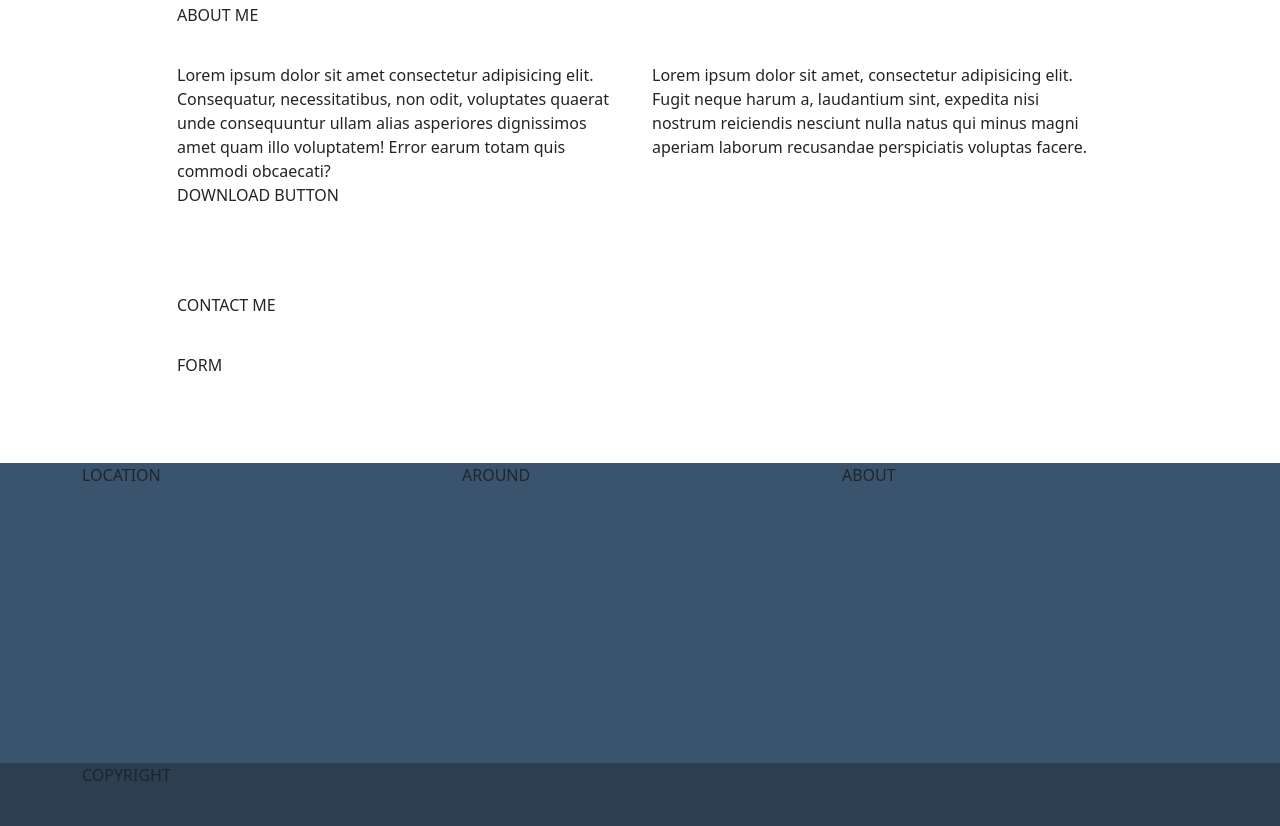
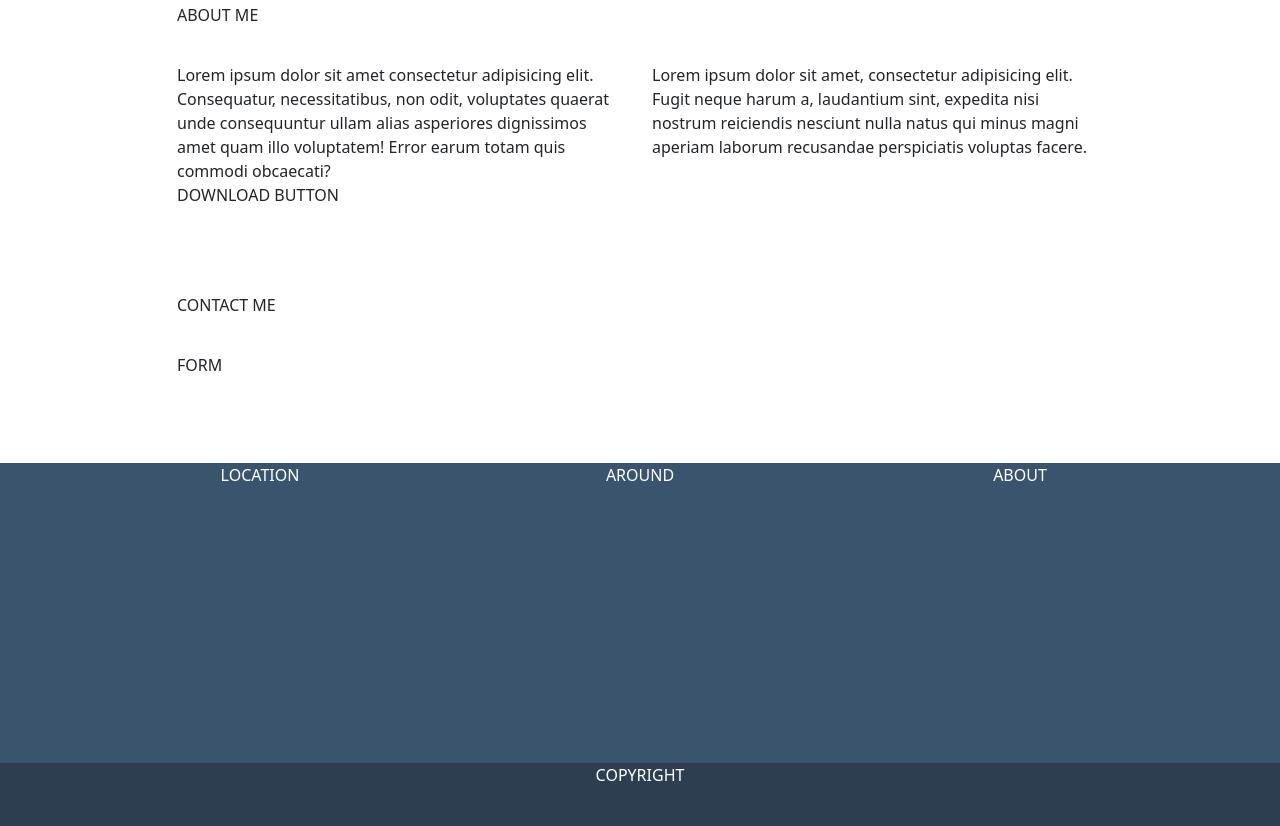
Before and after one commit to jackbottaro/html-css-bootstrap-freelancer, a plain HTML site: page index.html in a window 1280 px wide. Shown: the part 1609-2435 px from the top of the page. Drawn offline with nearby package versions, Linux system fonts and the light colour scheme.

Commit message:
added justify content and changed text color

```diff
--- a/index.html
+++ b/index.html
@@ -14,8 +14,8 @@
   <header class="bg-blue">
     <div class="container">
       <div class="row">
-        <div class="col-6"></div>
-        <div class="col-6"></div>
+        <div class="col-6">SITE NAME</div>
+        <div class="col-6 text-end"> SITE NAVIGATION</div>
       </div>
 
     </div>
@@ -93,18 +93,18 @@
 
     <footer>
       <div class="bg-blue">
-        <div class="footer-top container">
-          <div class="row">
-          <div class="col-12 col-md-4">LOCATION</div>
-          <div class="col-12 col-md-4">AROUND</div>
-          <div class="col-12 col-md-4">ABOUT</div>
+        <div class="footer-top container ">
+          <div class="row text-white text-center justify-content-around">
+            <div class="col-12 col-md-4">LOCATION</div>
+            <div class="col-12 col-md-4">AROUND</div>
+            <div class="col-12 col-md-4">ABOUT</div>
           </div>
         </div>
       </div>
       <div class="bg-dark-blue">
         <div class="footer-bottom container">
-          <div class="row">
-            <div class="col-12">COPYRIGHT</div>
+          <div class="row text-white">
+            <div class="col-12 text-center">COPYRIGHT</div>
           </div>
         </div>
       </div>
```
